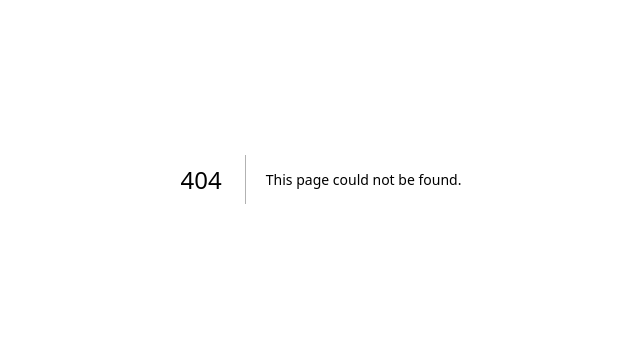
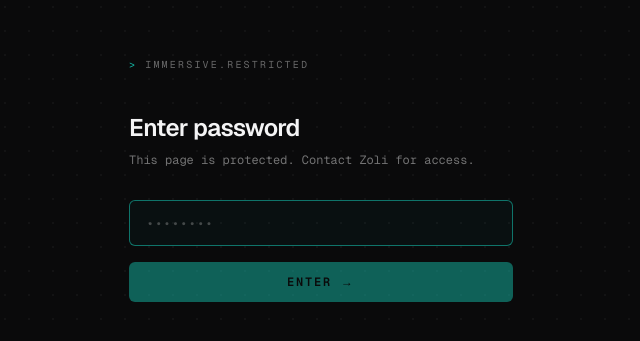
Before and after one commit to mrkatonazoli/katonazoli, a Next.js app: page /immersive/login in a window 1280 px wide. Before the commit this address had no page. Shown: the part 221-562 px from the top of the page, without its empty margins (319-959 px from the left). Built offline with nearby package versions, Linux system fonts and the light colour scheme.

Commit message:
Add password protection to /immersive page
- Middleware extended to protect /immersive (IMMERSIVE_PASSWORD env var)
- Login page at /immersive/login, same dark design as /paja
- Cookie valid 7 days, httpOnly, secure in production

Co-Authored-By: Claude Sonnet 4.6 <noreply@anthropic.com>

```diff
--- /dev/null
+++ b/src/app/api/immersive-auth/route.ts
@@ -0,0 +1,26 @@
+import { NextResponse } from "next/server";
+
+export const runtime = "nodejs";
+
+export async function POST(req: Request) {
+  const { password } = (await req.json()) as { password?: string };
+
+  const correct = process.env.IMMERSIVE_PASSWORD;
+  if (!correct) {
+    return NextResponse.json({ error: "Not configured" }, { status: 500 });
+  }
+
+  if (!password || password !== correct) {
+    return NextResponse.json({ error: "Wrong password" }, { status: 401 });
+  }
+
+  const res = NextResponse.json({ ok: true });
+  res.cookies.set("immersive_auth", correct, {
+    httpOnly: true,
+    sameSite: "lax",
+    path: "/immersive",
+    maxAge: 60 * 60 * 24 * 7, // 7 days
+    secure: process.env.NODE_ENV === "production",
+  });
+  return res;
+}
--- /dev/null
+++ b/src/app/immersive/login/page.tsx
@@ -0,0 +1,82 @@
+"use client";
+
+import { useState } from "react";
+import { useRouter } from "next/navigation";
+
+export default function ImmersiveLogin() {
+  const [password, setPassword] = useState("");
+  const [error, setError] = useState(false);
+  const [loading, setLoading] = useState(false);
+  const router = useRouter();
+
+  async function handleSubmit(e: React.FormEvent) {
+    e.preventDefault();
+    setError(false);
+    setLoading(true);
+    try {
+      const res = await fetch("/api/immersive-auth", {
+        method: "POST",
+        headers: { "Content-Type": "application/json" },
+        body: JSON.stringify({ password }),
+      });
+      if (res.ok) {
+        router.push("/immersive");
+        router.refresh();
+      } else {
+        setError(true);
+      }
+    } catch {
+      setError(true);
+    } finally {
+      setLoading(false);
+    }
+  }
+
+  return (
+    <main className="min-h-screen bg-hero-bg text-hero-fg flex items-center justify-center px-6">
+      <div
+        aria-hidden
+        className="fixed inset-0 opacity-[0.04] pointer-events-none [background-image:radial-gradient(rgba(255,255,255,1)_1px,transparent_1px)] [background-size:24px_24px]"
+      />
+
+      <div className="relative w-full max-w-sm">
+        <div className="flex items-center gap-2 font-mono text-[10px] uppercase tracking-[0.22em] text-hero-fg/40 mb-10">
+          <span className="text-accent">{">"}</span>
+          <span>immersive.restricted</span>
+        </div>
+
+        <h1 className="text-2xl font-semibold tracking-tight mb-2">
+          Enter password
+        </h1>
+        <p className="font-mono text-xs text-hero-fg/45 mb-8">
+          This page is protected. Contact Zoli for access.
+        </p>
+
+        <form onSubmit={handleSubmit} className="flex flex-col gap-4">
+          <input
+            type="password"
+            value={password}
+            onChange={(e) => setPassword(e.target.value)}
+            placeholder="••••••••"
+            autoFocus
+            className={`w-full bg-hero-fg/[0.04] border rounded-md px-4 py-3 font-mono text-sm outline-none transition-all placeholder:text-hero-fg/25 focus:border-accent/60 focus:bg-accent/[0.04] ${
+              error ? "border-red-500/60" : "border-hero-fg/15"
+            }`}
+          />
+          {error && (
+            <p className="font-mono text-[11px] text-red-400/80 -mt-2">
+              Wrong password. Try again.
+            </p>
+          )}
+          <button
+            type="submit"
+            disabled={loading || !password}
+            className="inline-flex items-center justify-center gap-2 px-5 py-3 bg-accent text-hero-bg rounded-md font-mono text-xs uppercase tracking-[0.15em] font-semibold hover:bg-accent/85 transition-colors disabled:opacity-50"
+          >
+            {loading ? "Checking..." : "Enter →"}
+          </button>
+        </form>
+      </div>
+    </main>
+  );
+}
--- a/src/middleware.ts
+++ b/src/middleware.ts
@@ -1,25 +1,37 @@
 import { NextResponse } from "next/server";
 import type { NextRequest } from "next/server";
 
-export function middleware(req: NextRequest) {
+function checkProtected(
+  req: NextRequest,
+  prefix: string,
+  cookieName: string,
+  envVar: string,
+) {
   const { pathname } = req.nextUrl;
+  if (!pathname.startsWith(prefix)) return null;
 
-  if (pathname.startsWith("/paja")) {
-    const cookie = req.cookies.get("paja_auth");
-    const correct = process.env.PAJA_PASSWORD;
+  const loginPath = `${prefix}/login`;
+  if (pathname === loginPath) return NextResponse.next();
+
+  const cookie = req.cookies.get(cookieName);
+  const correct = process.env[envVar];
 
   if (!correct || cookie?.value !== correct) {
     const loginUrl = req.nextUrl.clone();
-      loginUrl.pathname = "/paja/login";
-      // Avoid redirect loop
-      if (pathname === "/paja/login") return NextResponse.next();
+    loginUrl.pathname = loginPath;
     return NextResponse.redirect(loginUrl);
   }
+  return null;
 }
 
-  return NextResponse.next();
+export function middleware(req: NextRequest) {
+  return (
+    checkProtected(req, "/paja", "paja_auth", "PAJA_PASSWORD") ??
+    checkProtected(req, "/immersive", "immersive_auth", "IMMERSIVE_PASSWORD") ??
+    NextResponse.next()
+  );
 }
 
 export const config = {
-  matcher: ["/paja", "/paja/:path*"],
+  matcher: ["/paja", "/paja/:path*", "/immersive", "/immersive/:path*"],
 };
```
Lines whose indentation alone changed are shown as unchanged.
